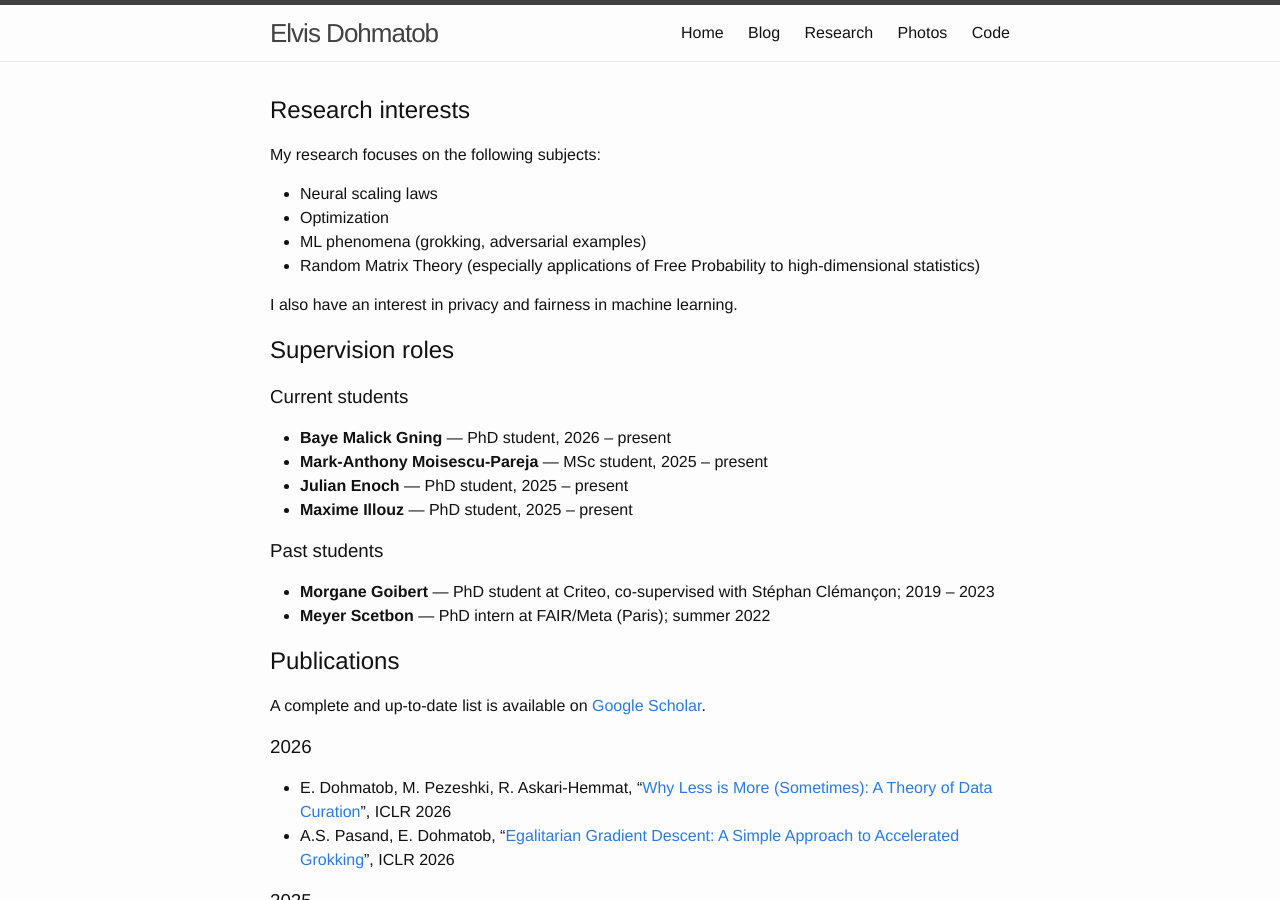
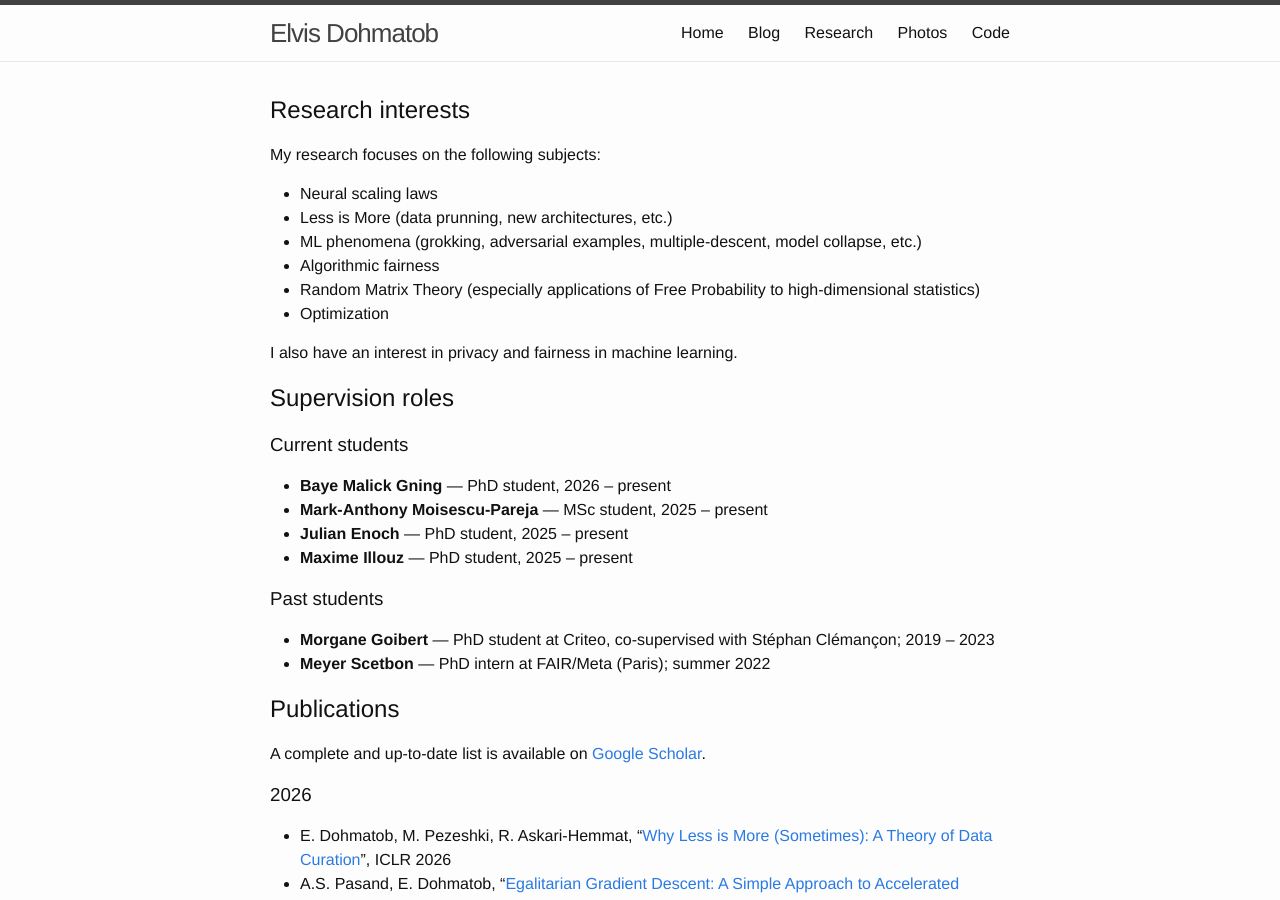
Before and after one commit to dohmatob/dohmatob.github.io, a Jekyll site: the page built from research.md, in a window 1280 px wide and 900 px high. Built offline with Jekyll 4.4.1, drawn with Linux system fonts in a browser that asks for light colours.

Commit message:
Revise research subjects and add new topics
Updated research topics to include 'Less is More' and 'Algorithmic fairness'. Expanded on ML phenomena with additional concepts.

```diff
--- a/research.md
+++ b/research.md
@@ -10,9 +10,11 @@ order: 3
 My research focuses on the following subjects:
 
 - Neural scaling laws
+- Less is More (data prunning, new architectures, etc.)
+- ML phenomena (grokking, adversarial examples, multiple-descent, model collapse, etc.)
+- Algorithmic fairness
+- Random Matrix Theory (especially applications of Free Probability to high-dimensional statistics)
 - Optimization
-- ML phenomena (grokking, adversarial examples)
-- Random Matrix Theory (especially applications of Free Probability to high-dimensional statistics)
 
 I also have an interest in privacy and fairness in machine learning.
 
```
